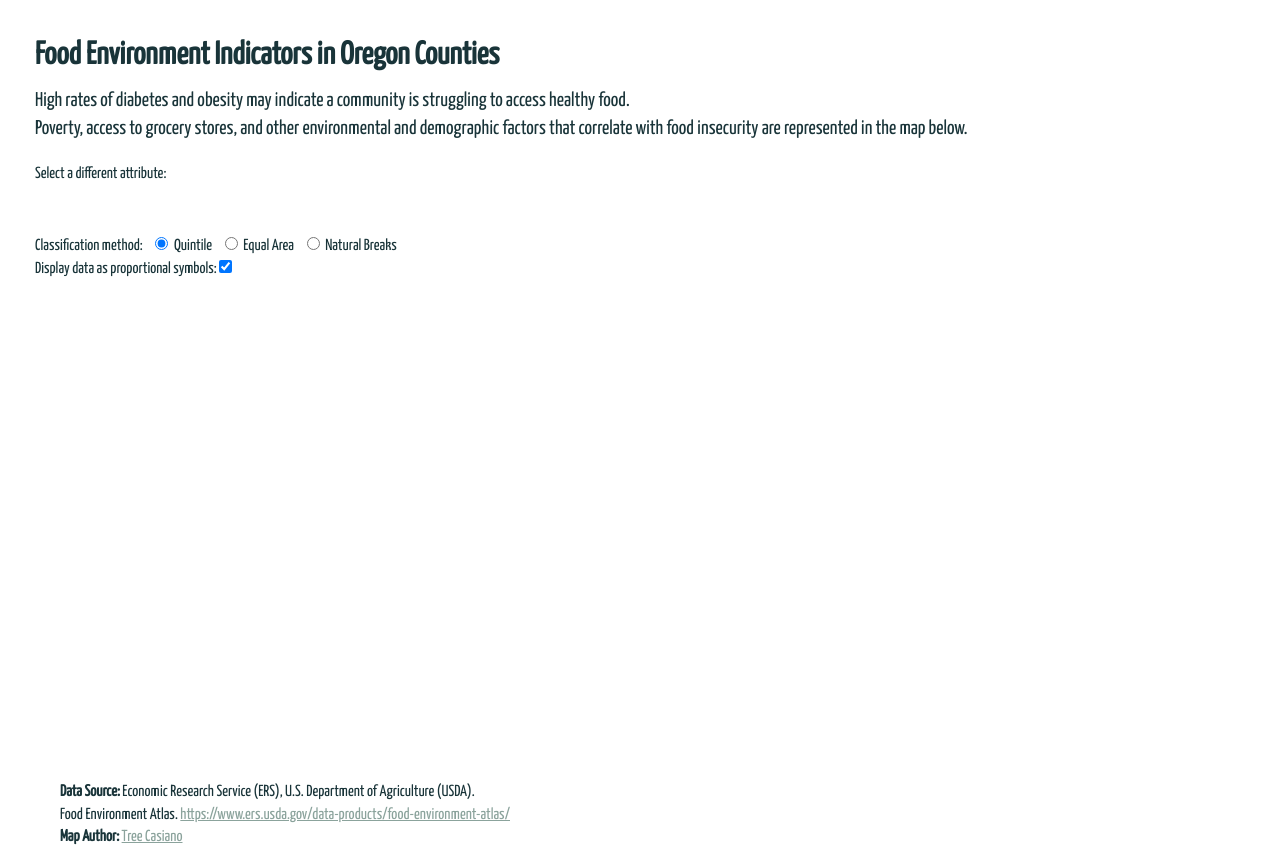
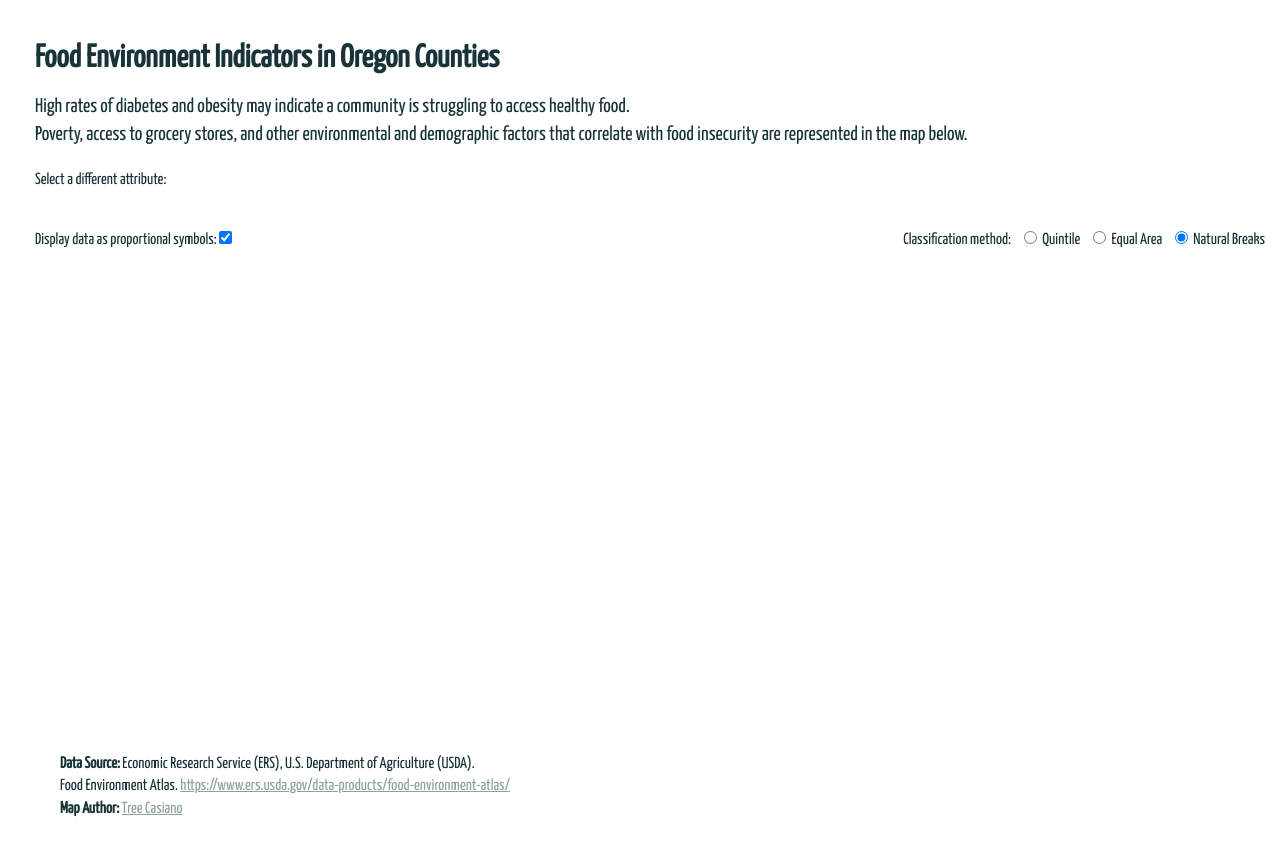
Before and after one commit to treecasiano/d3-coordinated-viz, a website: page index.html in a window 1280 px wide. Drawn offline with nearby package versions, Linux system fonts and the light colour scheme; no server answers; a script that the page names is missing.

Commit message:
Balance layout

```diff
--- a/css/style.css
+++ b/css/style.css
@@ -13,7 +13,7 @@ body {
 
 .mainHeader h1 {
     font-size: 32px;
-    line-height: .6;
+    line-height: .8;
 }
 
 .introduction {
@@ -145,10 +145,13 @@ label:hover {
 .selectBox__container {
     display: block;
     height: 50px;
+    margin-left: 25px;
+    margin-bottom: 10px;
     width: 400px;
 }
 
 .radioBtns {
+    float: right;
     margin-left: 25px;
 }
 
--- a/index.html
+++ b/index.html
@@ -22,25 +22,26 @@
                 Poverty, access to grocery stores, and other environmental and demographic factors that correlate with food insecurity are represented in the map below. </p>
             </div>
         </header>
+        <div class="selectBox__container"><span>Select a different attribute:</span></div>
         <form class="radioBtns">
-            <span>Select a different attribute:</span>
-            <div class="selectBox__container"></div>
             <span>Classification method:  &nbsp;</span>
             <input type="radio" id="classificationChoice1"
-                   name="classification" value="quintile" checked>
+                   name="classification" value="quintile">
             <label for="classificationChoice1">Quintile &nbsp;</label>
             <input type="radio" id="classificationChoice2"
                    name="classification" value="equalArea">
             <label for="classificationChoice2">Equal Area &nbsp;</label>
             <input type="radio" id="classificationChoice3"
-                   name="classification" value="naturalBreaks">
+                   name="classification" value="naturalBreaks" checked>
             <label for="classificationChoice3">Natural Breaks &nbsp;</label>
         </form>
         <form class="checkBox">
-            <span>Display data as proportional symbols:</span>
-            <input type="checkbox" id="toggle-prop-symbols"
-                   name="togglePropSymbols" checked>
-            <label for="toggle-prop-symbols"></label>
+            <div>
+                <span>Display data as proportional symbols:</span>
+                <input type="checkbox" id="toggle-prop-symbols"
+                        name="togglePropSymbols" checked>
+                <label for="toggle-prop-symbols"></label>
+            </div>
         <main class="mainContainer">
         </main>
         <div class="footer">
```
